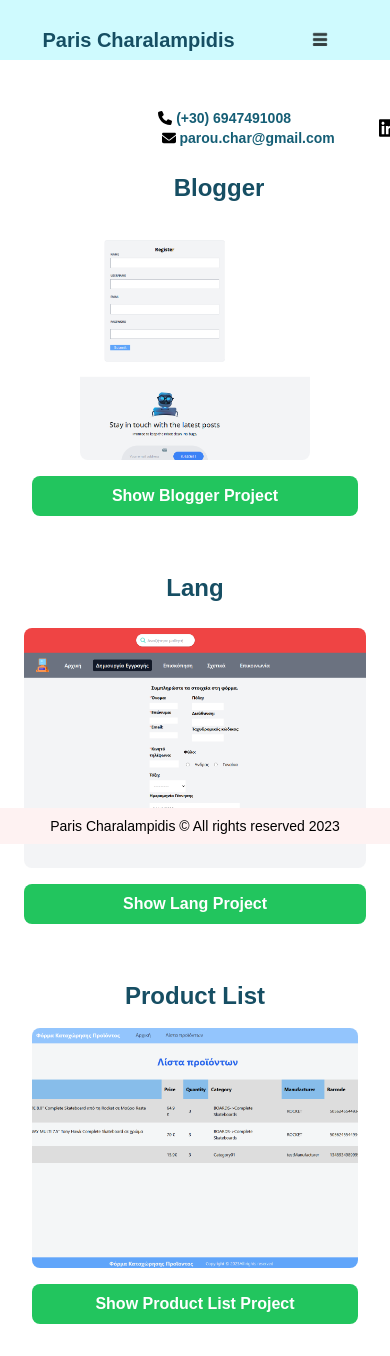
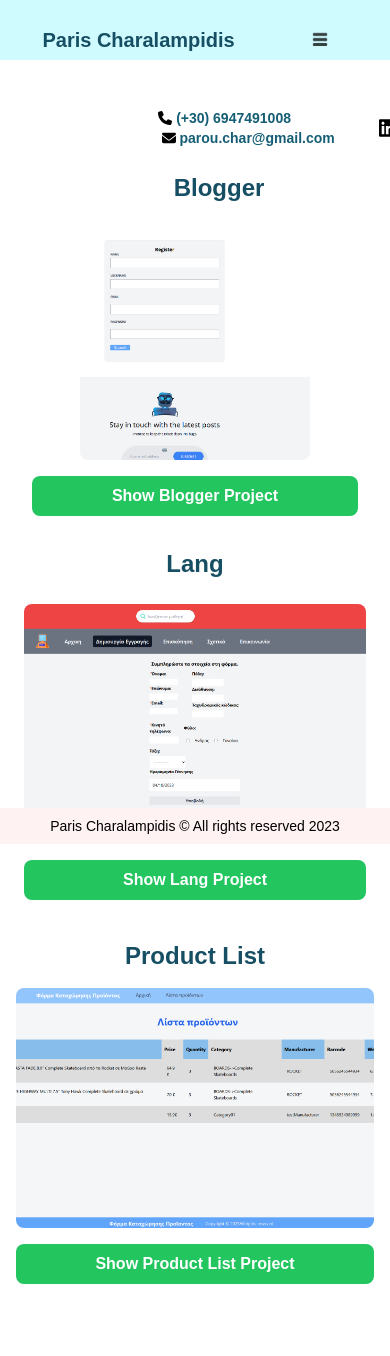
Before and after one commit to parischaralampidis3/portfolio_test, a React (Create React App) app: page /work in a window 390 px wide. Shown: the top 1356 px of the page. Built offline with nearby package versions, Linux system fonts and the light colour scheme.

Commit message:
make microfixes at the position. 0.1

```diff
--- a/src/Components/Views/Work.js
+++ b/src/Components/Views/Work.js
@@ -30,7 +30,7 @@ function Work() {
         </div>
 
         {/* Lang Project */}
-        <div className="w-full md:w-1/2 lg:w-1/3 p-4 md:p-6 lg:p-8">
+        <div className="w-full md:w-1/2 lg:w-1/3 p-4 -mt-6 md:p-6 lg:p-8">
           <div className="mt-0 p-2 text-cyan-900 bg-white rounded-lg">
             <h1 className="text-center mb-6 text-2xl font-semibold">Lang</h1>
             <div className="flex flex-col justify-center items-center md:items-start">
@@ -48,9 +48,9 @@ function Work() {
         </div>
 
         {/* Another Lang Project (on a new line in lg size) */}
-        <div className="w-full lg:flex-none p-4 md:p-8 ">
+        <div className="w-full lg:flex-none p-0 mb-10 md:p-8 ">
           <div className="mt-0 p-4 text-cyan-900 bg-white rounded-lg ">
-            <h1 className="text-center mb-4 text-2xl font-semibold">Product List</h1>
+            <h1 className="text-center mb-4 mt-0 text-2xl font-semibold">Product List</h1>
             <div className="flex flex-col justify-center items-center md:items-center//">
                <div className="h-60 sm:w-full md:w-1/3 lg:w-1/3 mb-4">
                 <img src="../assets/images/project_images/product_list_03.png" alt="Lang Project" className="w-full h-full object-cover rounded-lg" />
```
